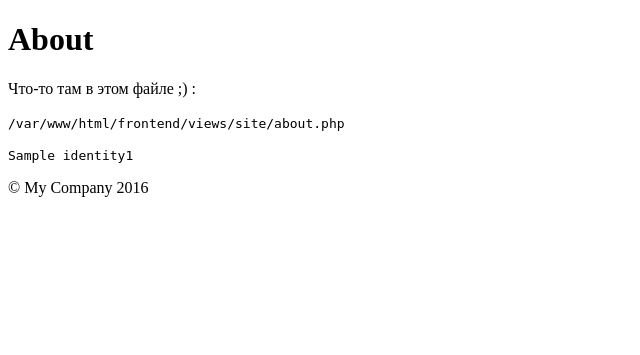
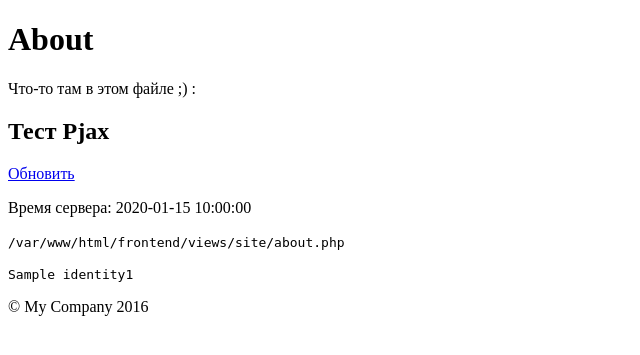
Before and after one commit to Zlatov/yii2test, a Yii app: template frontend/views/site/about.php in a window 1280 px wide. Shown: the top 355 px of the page, without its empty margins (0-640 px from the left). Run offline with PHP 8.4 and a stand-in for Yii, Linux system fonts and the light colour scheme; the template is opened without the code that fills it: most values are stand-ins (such as "Sample title", 1, 10 or a date in 2020); data that the repository does not hold is empty; some libraries are stand-ins or nearby versions.

Commit message:
test Pjax (see Pjax with in form in basket in previous commit)

```diff
--- a/frontend/views/site/about.php
+++ b/frontend/views/site/about.php
@@ -1,7 +1,7 @@
 <?php
 
 /* @var $this yii\web\View */
-
+use yii\widgets\Pjax;
 use yii\helpers\Html;
 
 $this->title = 'About';
@@ -11,7 +11,15 @@ $this->params['breadcrumbs'][] = $this->title;
     <h1><?= Html::encode($this->title) ?></h1>
 
     <p>Что-то там в этом файле ;) :</p>
-
+    <h2>Тест Pjax</h2>
+	<?php Pjax::begin(); ?>
+	    <?= Html::a(
+	        'Обновить',
+	        ['site/about'],
+	        ['class' => 'btn btn-lg btn-primary']
+	    ) ?>
+	    <p>Время сервера: <?= $time ?></p>
+	<?php Pjax::end(); ?>
     <p><code><?= __FILE__ ?></code></p>
 
     <pre><?= print_r($identity) ?></pre>
```
